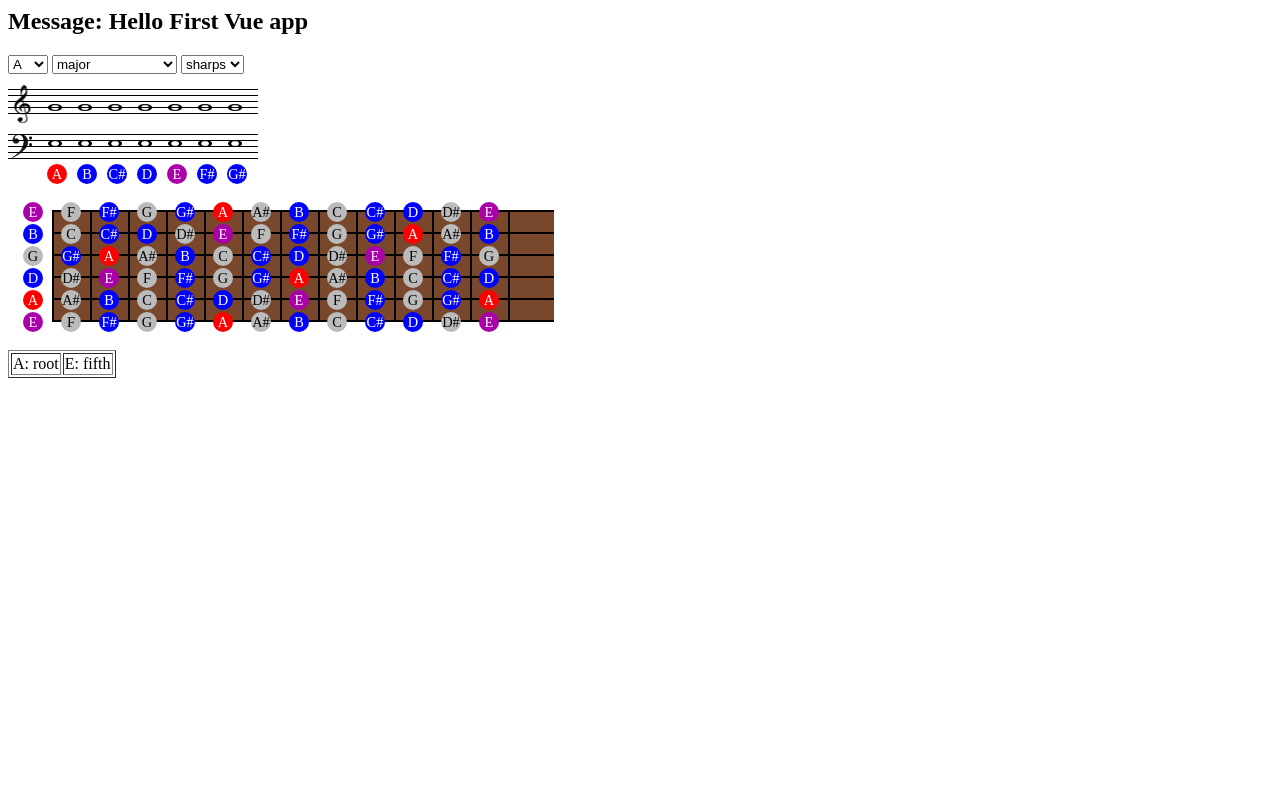
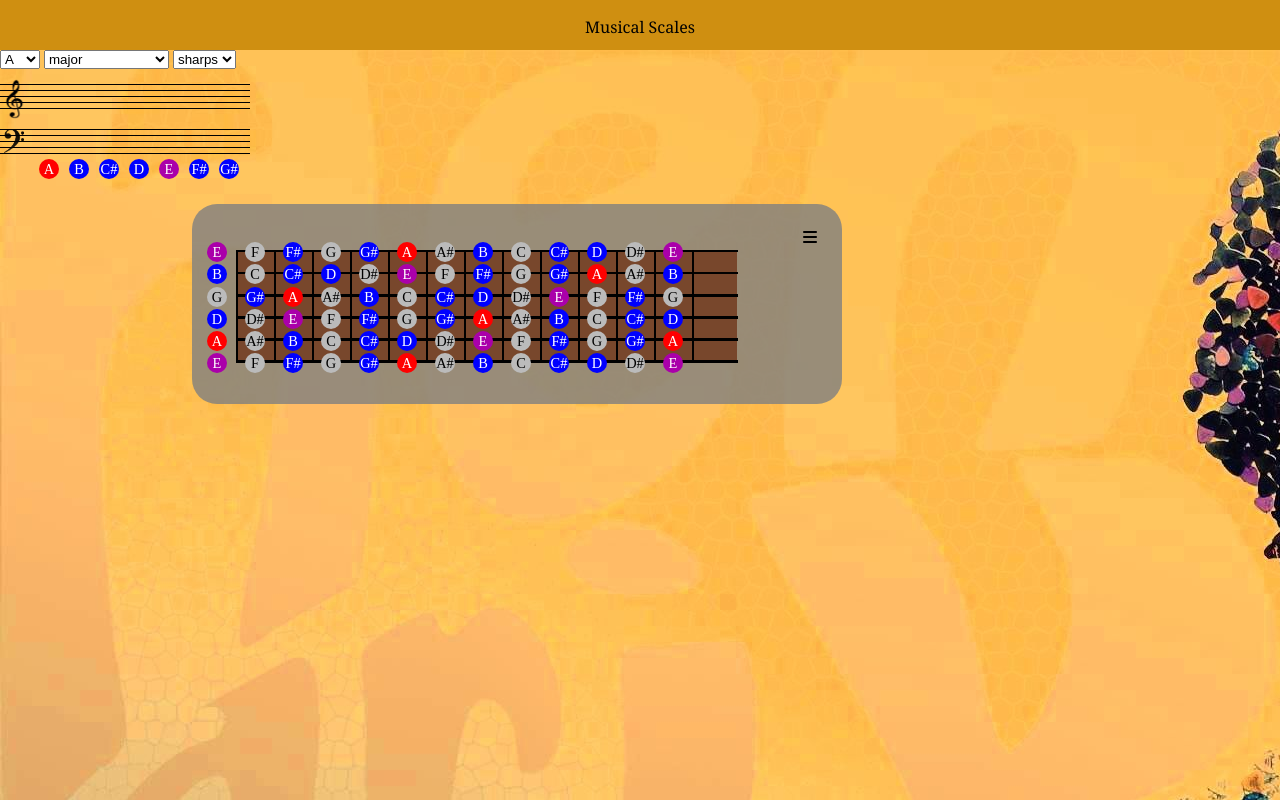
Before and after one commit to dsdardik/MusicalScales, a plain HTML site: page index.html in a window 1280 px wide. Drawn offline with nearby package versions, Linux system fonts and the light colour scheme.

Commit message:
adding background img and icons from font awesome. adding instrument styling and settings modal with settings options

```diff
--- a/app.js
+++ b/app.js
@@ -2,7 +2,7 @@ var scaleFactory = new ScaleFactory();
 	var vue  = new Vue({
 		el: '#app',
 		data: {
-			message: 'First Vue app',
+			message: 'Musical Scales',
 			htmlContent: '<p>Scale:</p><select><option value="">Select</option></select>',
 			letterList: scaleFactory.letters.sharps,
 			scaleList: Object.keys(scaleFactory.scale),
@@ -10,7 +10,7 @@ var scaleFactory = new ScaleFactory();
 		},
 		methods: {
 			titleMessage : function(){
-				return "Hello " + this.message;
+				return this.message;
 			}
 		},
 		components: {
@@ -106,7 +106,7 @@ var scaleFactory = new ScaleFactory();
 		html += "<div class='fretBoardBackground'></div>";
 		for(var i = board.length - 1; i >= 0 ; i--){
 			html += "<div class='guitarString "+guitar.tune[i]+"'>";
-			html += "<div class='guitarStringLine' style='border-width:"+guitar.stringSize[i]+"px;'></div>";
+			html += "<div class='guitarStringLine' style='height:"+guitar.stringSize[i]+"px;'></div>";
 			str = board[i];
 			for(var j = 0; j < str.length; j++){
 				if (i == board.length - 1){
@@ -129,7 +129,7 @@ var scaleFactory = new ScaleFactory();
 			html += "</div>";
 		}
 		html += "</div>";
-		$("#guitar").html(html);
+		$("#instrument1").html(html);
 
 		var note;
 		var scaleDegrees = ['root', 'fifth'] // maybe change back to index
@@ -141,7 +141,7 @@ var scaleFactory = new ScaleFactory();
 			html += "<td "+attr+">"+note+": "+note.scaleDegree+"</td>";
 		}
 		html += "</tr></table></div>";
-		$("#legend").html(html);
+		//$("#legend").html(html);
 
 		/*
 		$(".inScale span").css('color','white');
@@ -163,4 +163,7 @@ var scaleFactory = new ScaleFactory();
 			var letter = $(this).text();
 			$('.guitarNote .note:textEquals("'+letter+'")').removeClass('hovered')
 		});
+		$(".settings i").on('click', function(){
+			$(this).closest(".settings").find(".settingsModal").toggle();
+		})
 	}
--- a/index.html
+++ b/index.html
@@ -2,11 +2,15 @@
 	<head>
 		<script src="https://cdn.jsdelivr.net/npm/vue@2.5.16/dist/vue.js"></script>
 		<link rel="stylesheet" type="text/css" href="styles.css"></link>
+		<script src="https://kit.fontawesome.com/21c177d3bf.js" crossorigin="anonymous"></script>
 	</head>
 	<body>
 		<div id="app">
-			<h2> Message: {{ titleMessage() }}</h2>
+			<div id="banner">
+				<p>{{ titleMessage() }}</p>
+			</div>
 
+			<div id="bodyContent">
 				<my-comp style="display: none;">
 				</my-comp>
 				<select id="letter">
@@ -44,9 +48,34 @@
 					<div id="staffScale">
 					</div>
 				</div>
-			<div id="guitar">
+				<div class="instrumentWrapper">
+					<div class="instrumentBackground"></div>
+					<div id="instrument1"></div>
+					<div class="settings">
+						<i class="fas fa-bars"></i>
+						<div class="settingsModal" style="display: none;">
+							<div class="modalBody">
+								<div class="form-group">
+									<label for="hideOutScale">
+										<input type="checkbox" id="hideOutScale" name="hideOutScale">
+										Hide notes outside of scale
+									</label>
+									<br><br>
+									<label for="hideAll">
+										<input type="checkbox" id="hideAll" name="hideAll">
+										Hide all notes
+									</label>
+									<br><br>
+								</div>
+							</div>
+							<div class="modalClose">
+								<i class="far fa-times-circle"></i>
+							</div>
+						</div>
+					</div>
 				</div>
 				<div id="legend">
+				</div>
 			</div>
 
 		</div>
--- a/scales.js
+++ b/scales.js
@@ -118,7 +118,7 @@ class ScaleFactory { // Ex: var ScaleFactory = new ScaleFactory; ScaleFactory.ge
 			standard: ['E','A','D','G','B','E'],
 			drop_d:   ['D','A','D','G','B','E']
 		}
-		this.stringSize = [1.4, 1, .8, .4, .3, .3];
+		this.stringSize = [1.4, 1.4, .9, .7, .4, .4];
 	}
 
 	generateScale(letter, type, keySignature){
--- a/styles.css
+++ b/styles.css
@@ -1,3 +1,27 @@
+
+#banner {
+	position: absolute;
+	width: 100%;
+	height: 50px;
+	top: 0;
+	left: 0;
+	text-align: center;
+	background-color: #cf8f11;
+}
+
+#banner p {
+	font-family: Georgia;
+	font-size: 16px;
+}
+
+#bodyContent {
+	position: absolute;
+    top: 50px;
+    left: 0;
+    background-image: url(images/jimihendrix.jpg);
+    width: 100%;
+    height: 100%;
+}
 
 #trebleClef {
 	padding-top: 10px;
@@ -44,18 +68,70 @@
 	margin-left: 7px;
 }
 
+.instrumentWrapper {
+	margin-top: 50px;
+	margin-left: 15%;
+    width: 650px;
+	height: 200px;
+	position: relative;
+}
+
+.instrumentWrapper .instrumentBackground {
+	background-color: gray;
+    height: 200px;
+    position: absolute;
+    width: 100%;
+	opacity: 0.8;
+    border-radius: 25px;
+}
+
+.instrumentWrapper .settings {
+	position: absolute;
+    top: 25px;
+    right: 25px;
+}
+
+.instrumentWrapper .settings i {
+}
+
+.settingsModal {
+	position: absolute;
+    width: 650px;
+    height: 200px;
+    background-color: gray;
+    left: -611px;
+    top: -25px;
+    border-radius: 25px;
+    opacity: 1;
+}
+
+.settingsModal .modalBody {
+	padding-left: 25px;
+    padding-top: 25px;
+}
+
+.settingsModal .modalClose {
+	position: absolute;
+    top: 25px;
+    right: 25px;
+}
+
+#instrument1 {
+
+}
+
 .fretBoard {
-	width: 500px;
+	width: 550px;
 	position: relative;
 }
 
 .fretBoardBackground {
 	background-color: #78472c;
 	position: absolute;
-	height: 109px;
+	height: 112px;
 	width: 500px;
-	top: 11px;
-	left: 46px;
+	top: 10px;
+	left: 45px;
 }
 
 .guitarString {
@@ -66,7 +142,7 @@
 
 .guitarStringLine {
 	width: 100%;
-	height: 0px;
+	border-width: .3px;
 	border-style: solid;
 	border-color: black;
 	background-color: black;
@@ -77,10 +153,11 @@
 
 .guitarFret {
 	width: 0px;
-	height: 109px;
+	height: 110px;
 	border: 1px solid black;
 	position: absolute;
 	top: 10px;
+	background-color: black;
 }
 
 .guitarNote {
@@ -88,7 +165,6 @@
 	height: 1px;
 	margin-left: 15px;
 	float: left;
-	z-index: 50;
 	position: relative;
 }
 
@@ -110,6 +186,8 @@
 	left: -2.5;
 	top: -2.5;
 	font-size: 100%;
+	border: .5px solid gold;
+	z-index: 50;
 }
 
 .inScale .note {
```
Also changed, not shown: images/jimihendrix.jpg (added). Lines whose indentation alone changed are shown as unchanged.
